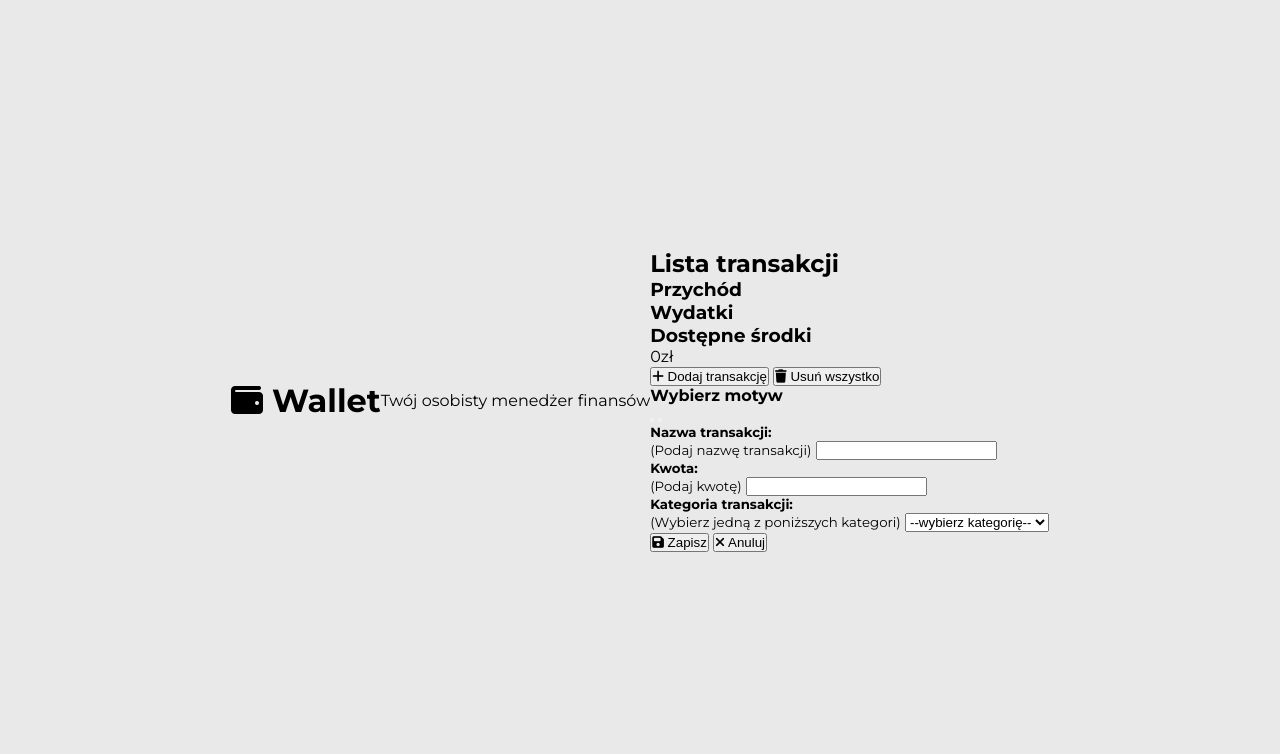
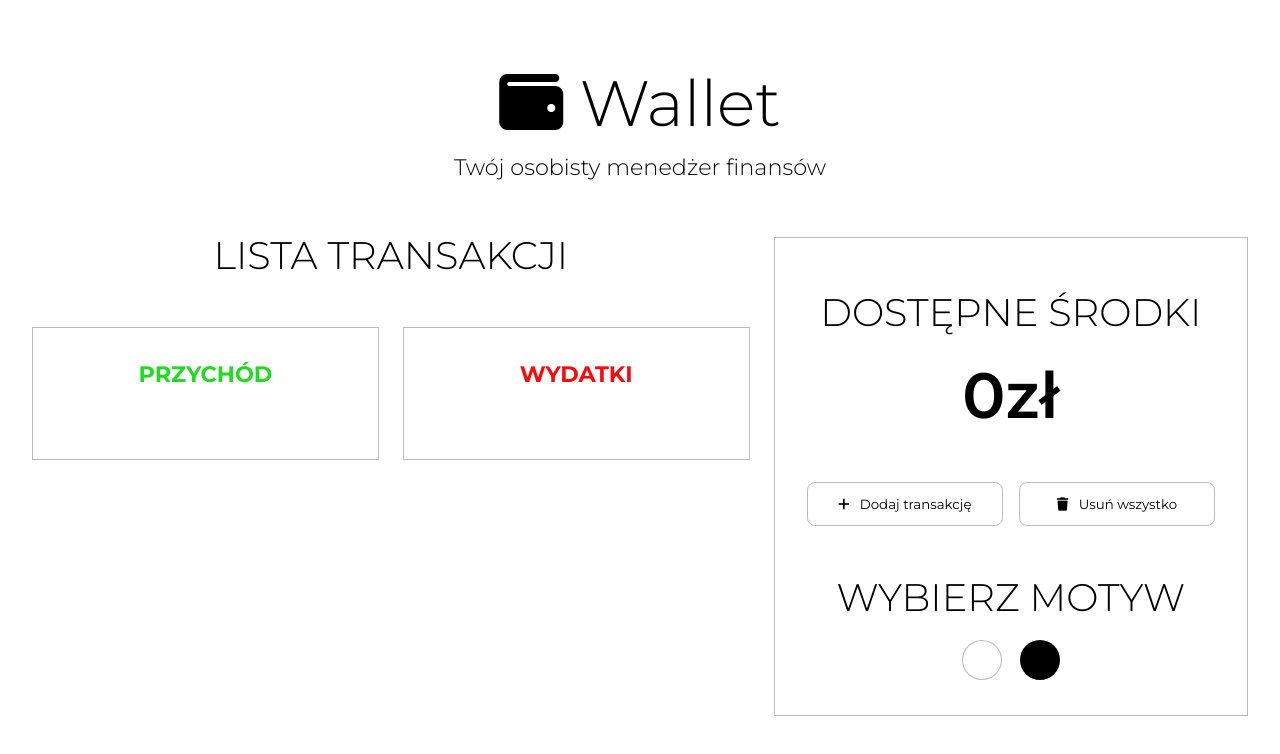
Before and after one commit to TomekWojak/repository-to-learn, a plain HTML site: page Js-projects/01Finance-manager/index.html in a window 1280 px wide. Drawn offline with Linux system fonts and the light colour scheme.

Commit message:
started new project and organized files

```diff
--- /dev/null
+++ b/Js-projects/01Finance-manager/sass/style.scss
@@ -0,0 +1,330 @@
+* {
+	margin: 0;
+	padding: 0;
+	box-sizing: border-box;
+}
+
+:root {
+	--border-color: #33333355;
+	--text-color: #000;
+	--main-color: #fff;
+	--btn-hover: #242222;
+	--btn-txt-hover: #fff;
+	--text-bigest: clamp(3rem, 7vw, 4rem);
+	--text-big: clamp(1.8rem, 5vw, 2.4rem);
+	--text-medium: clamp(1.5rem, 5vw, 2rem);
+	--text-small: clamp(1rem, 3vw, 1.4rem);
+}
+body {
+	font-family: "Montserrat", sans-serif;
+	background-color: var(--main-color);
+}
+.wrapper {
+	width: min(100%, 1300px);
+	margin: 0 auto;
+}
+
+.title,
+.text {
+	text-align: center;
+	font-weight: 300;
+	color: var(--text-color);
+}
+.text {
+	margin-block-start: 0.5em;
+	font-size: var(--text-small);
+}
+.title {
+	margin-block-start: 1em;
+	font-size: var(--text-bigest);
+	color: var(--text-color);
+}
+.manager {
+	padding: 2em;
+	&__title {
+		margin: 0.5em 0;
+		font-weight: 300;
+		text-align: center;
+		font-size: var(--text-big);
+		text-transform: uppercase;
+		color: var(--text-color);
+
+		&--income,
+		&--expenses {
+			margin: 0 0 1em;
+			font-weight: 700;
+			font-size: var(--text-small);
+		}
+		&--income {
+			color: #14d614ee;
+		}
+		&--expenses {
+			color: #f70c0c;
+		}
+	}
+	&__transactions,
+	&__expenses,
+	&__panel,
+	&__controls,
+	&__theme-panel {
+		margin-block-start: 3em;
+	}
+	&__expenses,
+	&__incomes,
+	&__panel {
+		padding: 1em;
+		border: 1px solid var(--border-color);
+	}
+	&__incomes,
+	&__expenses {
+		width: 100%;
+	}
+	&__list {
+		list-style: none;
+		padding: 0.5em 0;
+	}
+	&__li {
+		display: flex;
+		justify-content: space-between;
+		align-items: center;
+		padding: 1em 0;
+		border-bottom: 1px solid var(--border-color);
+		color: var(--text-color);
+
+		i {
+			flex-shrink: 0;
+			margin-inline-end: 0.5em;
+		}
+	}
+	&__delete-transaction {
+		padding: 0.5em;
+		margin-inline-start: 0.5em;
+		border: none;
+		background: none;
+		cursor: pointer;
+		color: var(--text-color);
+
+		i {
+			margin-inline-end: 0;
+			pointer-events: none;
+		}
+	}
+	&__panel {
+		text-align: center;
+	}
+	&__summary-price {
+		font-size: var(--text-bigest);
+		font-weight: 600;
+		color: var(--text-color);
+	}
+	&__controls {
+		display: flex;
+		flex-direction: column;
+		gap: 1em;
+	}
+	&__btn {
+		width: 100%;
+		padding: 1em 2em;
+		background: none;
+		border: 1px solid var(--border-color);
+		border-radius: 8px;
+		font-family: inherit;
+		cursor: pointer;
+		color: var(--text-color);
+
+		i {
+			margin-inline-end: 0.5em;
+		}
+	}
+	&__theme-btn {
+		margin-inline: 0.5em;
+		width: 40px;
+		height: 40px;
+		border-radius: 50%;
+		cursor: pointer;
+
+		&--light {
+			border: 1px solid var(--border-color);
+			background-color: #fff;
+		}
+		&--dark {
+			background-color: #000;
+			border: 1px solid transparent;
+		}
+	}
+}
+
+.add-transaction-panel {
+	display: none;
+	opacity: 0;
+	flex-direction: column;
+	align-items: center;
+	justify-content: center;
+	position: fixed;
+	padding: 2em;
+	inset: 0;
+	width: 100%;
+	height: 100%;
+	background: linear-gradient(to right, #4b79a1, #283e51);
+	color: #fff;
+
+	&.active {
+		display: flex;
+		animation: opacity 0.5s forwards;
+	}
+
+	&__title {
+		font-size: var(--text-medium);
+		margin-block-start: 2em;
+	}
+	.addnote {
+		margin: 0.5em 0;
+	}
+	input,
+	select {
+		margin-block-start: 1em;
+		padding: 1em;
+		width: min(100%, 900px);
+		border-radius: 8px;
+		border: none;
+	}
+	&__controls {
+		width: min(100%, 900px);
+		display: flex;
+		flex-direction: column;
+		gap: 1em;
+		margin-block-start: 2em;
+	}
+	.save,
+	.cancel {
+		width: 100%;
+		padding: 1em 2em;
+		border-radius: 8px;
+		border: 1px solid #fff;
+		background: none;
+		color: #fff;
+		font-family: inherit;
+		cursor: pointer;
+
+		i {
+			margin-inline-end: 0.5em;
+		}
+	}
+}
+
+@media (576px <= width) {
+	.manager {
+		&__incomes,
+		&__expenses,
+		&__panel {
+			padding: 2em;
+		}
+		&__controls {
+			display: flex;
+			flex-direction: row;
+			gap: 1em;
+		}
+	}
+	.add-transaction-panel {
+		&__controls {
+			flex-direction: row;
+		}
+	}
+}
+@media (768px <= width) {
+	.manager {
+		&__transactions {
+			display: flex;
+			gap: 1.5em;
+			align-items: stretch;
+		}
+		&__expenses {
+			margin: 0;
+		}
+		&__expenses,
+		&__incomes {
+			flex-grow: 1;
+		}
+		&__panel {
+			margin-block-start: 1.5em;
+		}
+		&__delete-transaction {
+			transition: opacity 0.3s, transform 0.3s 0.1s;
+
+			&:hover {
+				opacity: 0.8;
+				transform: scale(0.98);
+			}
+		}
+		&__btn {
+			transition: background-color 0.3s, color 0.3s;
+
+			&:hover {
+				background-color: var(--btn-hover);
+				color: var(--btn-txt-hover);
+			}
+		}
+		&__theme-btn {
+			transition: transform 0.3s;
+
+			&:hover {
+				transform: scale(0.95);
+			}
+		}
+		&__li {
+			font-size: 1.1rem;
+		}
+	}
+	.add-transaction-panel {
+		.save,
+		.cancel {
+			transition: background-color 0.3s, color 0.3s;
+
+			&:hover {
+				background-color: #fff;
+				color: #000;
+			}
+		}
+	}
+}
+
+@media (1100px <= width) {
+	.wrapper {
+		display: flex;
+		gap: 1.5em;
+	}
+	.manager {
+		&__content,
+		&__panel {
+			flex-grow: 1;
+			width: 50%;
+		}
+		&__panel {
+			width: 30%;
+		}
+		&__transactions {
+			flex-direction: column;
+		}
+	}
+}
+
+@media (1200px <= width) {
+	.wrapper {
+		align-items: flex-start;
+	}
+	.manager {
+		&__transactions {
+			align-items: flex-start;
+			flex-direction: row;
+		}
+	}
+}
+
+@keyframes opacity {
+	from {
+		opacity: 0;
+	}
+	to {
+		opacity: 1;
+	}
+}
--- a/Js-projects/02Time-counter/index.html
+++ b/Js-projects/02Time-counter/index.html
@@ -11,7 +11,7 @@
     <title>Document</title>
     <script src="https://kit.fontawesome.com/cdbdae0066.js" crossorigin="anonymous"></script>
     <script src="script.js" defer></script>
-    <link rel="stylesheet" href="/css/style.css">
+    <link rel="stylesheet" href="/Js-projects/02Time-counter/css/style.css">
 </head>
 
 <body>
```
Also changed, not shown: Js-projects/02Time-counter/script.js (+4 -4 lines), Js-projects/03Color-board/index.html (added, +11 -0 lines), Js-projects/02Time-counter/css/style.css (renamed from css/style.css), Js-projects/03Color-board/sass/script.js (added), Js-projects/03Color-board/sass/style.scss (added), 2 other files.
